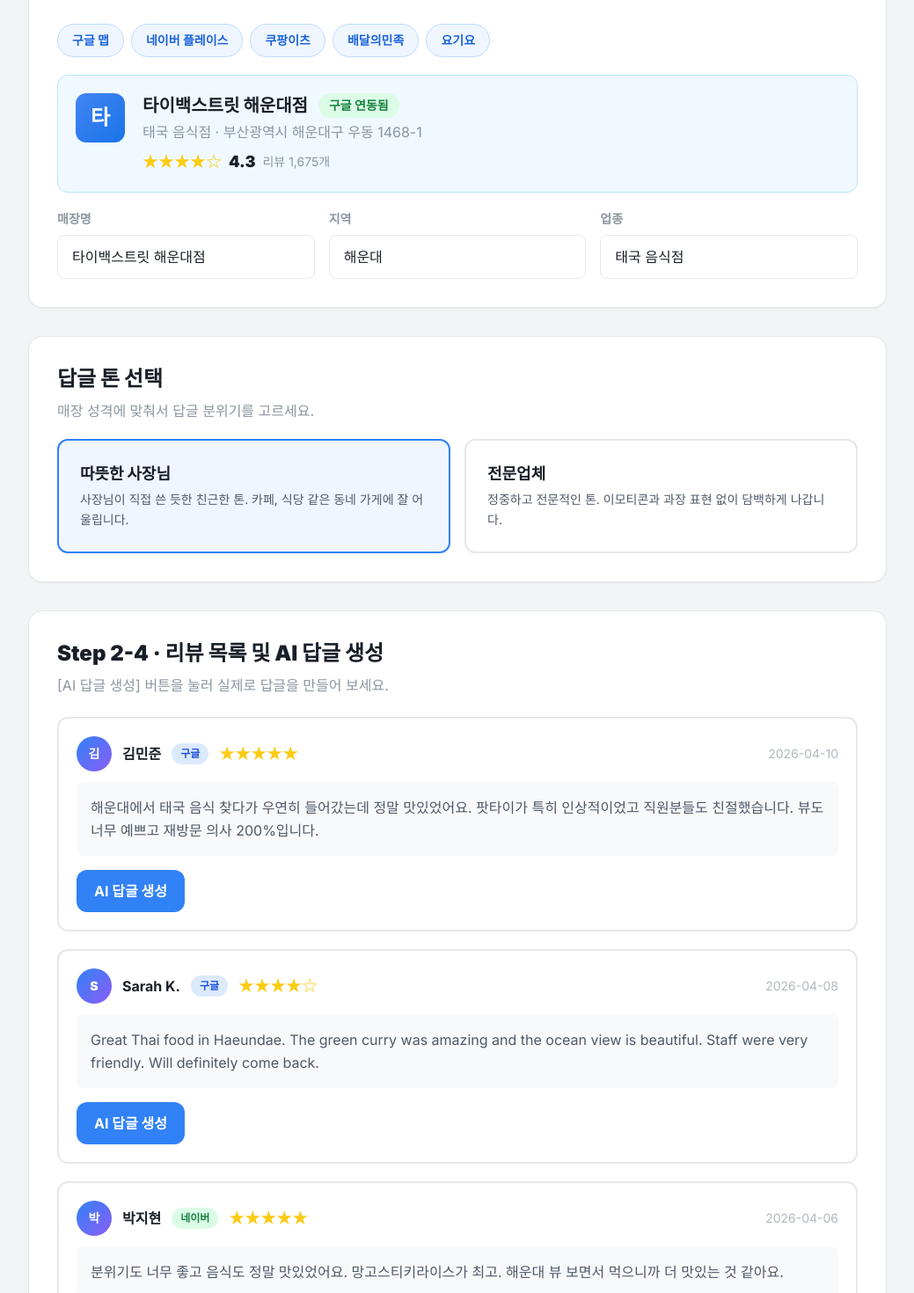
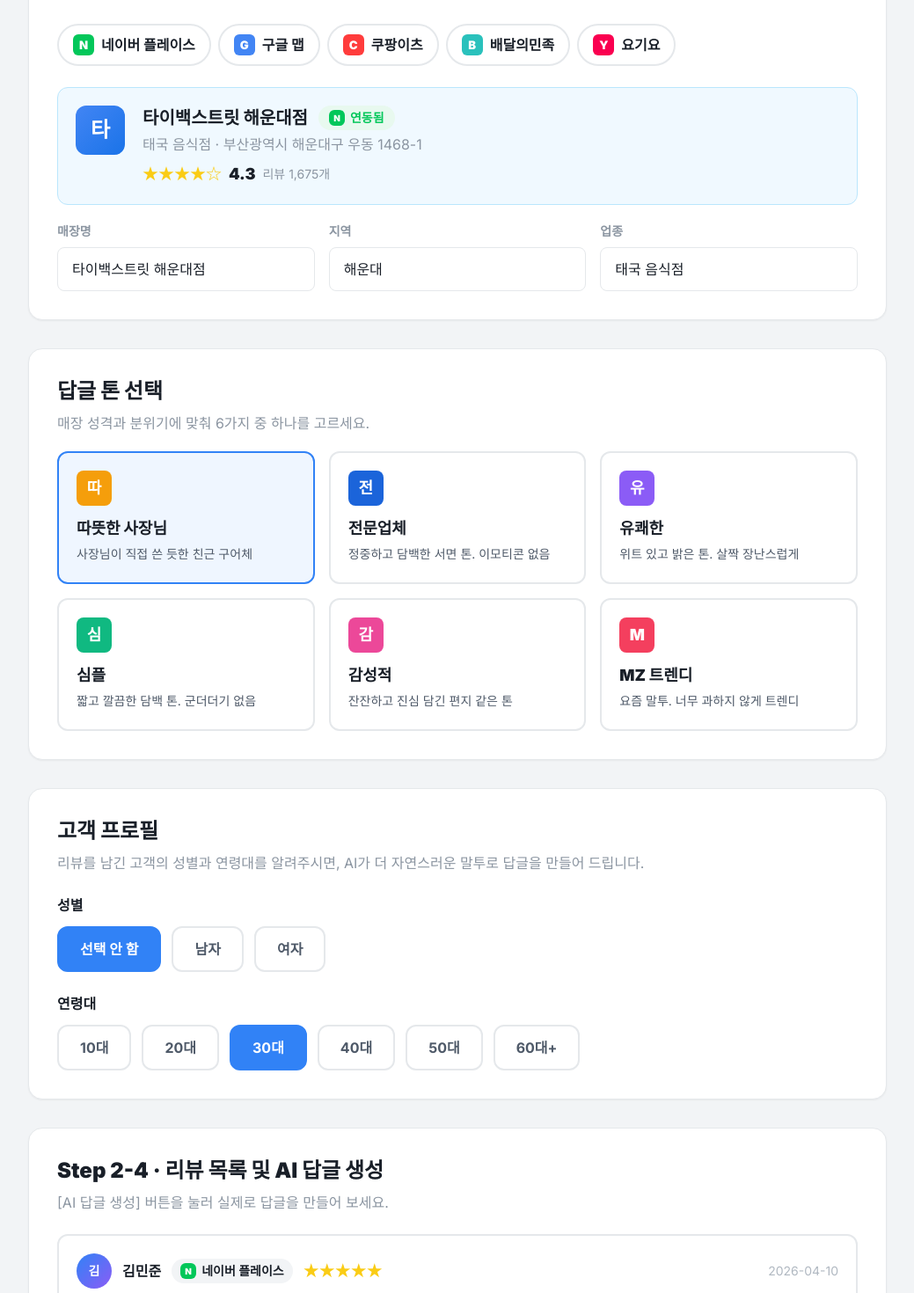
Before and after one commit to jty0221-del/localution, a Next.js app: page /service-intro in a window 1280 px wide. Shown: the part 980-2450 px from the top of the page at 88% size, without its empty margins (120-1159 px from the left). Built offline with nearby package versions, Linux system fonts and the light colour scheme.

Commit message:
feat(service-intro): 네이버 최좌측 · 플랫폼 브랜드 마크 · 6종 톤 · 고객 프로필

```diff
--- a/app/service-intro/page.tsx
+++ b/app/service-intro/page.tsx
@@ -15,7 +15,7 @@ const SAMPLE_STORE = {
 
 const SAMPLE_REVIEWS = [
   {
-    id: 'r1', platform: 'google', author: '김민준', rating: 5,
+    id: 'r1', platform: 'naver', author: '김민준', rating: 5,
     date: '2026-04-10',
     text: '해운대에서 태국 음식 찾다가 우연히 들어갔는데 정말 맛있었어요. 팟타이가 특히 인상적이었고 직원분들도 친절했습니다. 뷰도 너무 예쁘고 재방문 의사 200%입니다.',
   },
@@ -25,34 +25,77 @@ const SAMPLE_REVIEWS = [
     text: 'Great Thai food in Haeundae. The green curry was amazing and the ocean view is beautiful. Staff were very friendly. Will definitely come back.',
   },
   {
-    id: 'r3', platform: 'naver', author: '박지현', rating: 5,
+    id: 'r3', platform: 'coupang', author: '박지현', rating: 5,
     date: '2026-04-06',
     text: '분위기도 너무 좋고 음식도 정말 맛있었어요. 망고스티키라이스가 최고. 해운대 뷰 보면서 먹으니까 더 맛있는 것 같아요.',
   },
 ]
 
+// 플랫폼 순서: 네이버가 가장 좌측
+const PLATFORMS = [
+  { key: 'naver',   label: '네이버 플레이스', bg: '#03C75A', letter: 'N', text: '#FFFFFF' },
+  { key: 'google',  label: '구글 맵',         bg: '#4285F4', letter: 'G', text: '#FFFFFF' },
+  { key: 'coupang', label: '쿠팡이츠',        bg: '#FF3C3C', letter: 'C', text: '#FFFFFF' },
+  { key: 'baemin',  label: '배달의민족',      bg: '#2AC1BC', letter: 'B', text: '#FFFFFF' },
+  { key: 'yogiyo',  label: '요기요',          bg: '#FA0050', letter: 'Y', text: '#FFFFFF' },
+]
+
+// 6종 톤
+const TONES = [
+  { key: 'friendly', title: '따뜻한 사장님',  desc: '사장님이 직접 쓴 듯한 친근 구어체',           color: '#F59E0B' },
+  { key: 'expert',   title: '전문업체',        desc: '정중하고 담백한 서면 톤. 이모티콘 없음',      color: '#1B64DA' },
+  { key: 'witty',    title: '유쾌한',          desc: '위트 있고 밝은 톤. 살짝 장난스럽게',           color: '#8B5CF6' },
+  { key: 'simple',   title: '심플',            desc: '짧고 깔끔한 담백 톤. 군더더기 없음',           color: '#10B981' },
+  { key: 'emo',      title: '감성적',          desc: '잔잔하고 진심 담긴 편지 같은 톤',              color: '#EC4899' },
+  { key: 'mz',       title: 'MZ 트렌디',       desc: '요즘 말투. 너무 과하지 않게 트렌디',           color: '#F43F5E' },
+]
+
+const GENDERS = [
+  { key: 'none',   label: '선택 안 함' },
+  { key: 'male',   label: '남자' },
+  { key: 'female', label: '여자' },
+]
+
+const AGES = [
+  { key: 'teen', label: '10대' },
+  { key: '20s',  label: '20대' },
+  { key: '30s',  label: '30대' },
+  { key: '40s',  label: '40대' },
+  { key: '50s',  label: '50대' },
+  { key: '60s',  label: '60대+' },
+]
+
 const STEPS = [
-  { num: 1, icon: '1', title: '플랫폼 연동', desc: '구글 맵, 네이버 플레이스, 쿠팡이츠, 배민, 요기요 등 매장 URL이나 매장명을 입력하면 자동으로 매장 정보를 가져옵니다.' },
-  { num: 2, icon: '2', title: '리뷰 목록 확인', desc: '연동된 플랫폼의 최신 리뷰를 한 화면에서 확인합니다. 별점·미답변 필터를 지원합니다.' },
-  { num: 3, icon: '3', title: 'AI 답글 생성', desc: '리뷰 내용과 매장 특성을 분석해서 SEO 맞춤 답글을 만들어 줍니다. 따뜻한 사장님 톤과 전문업체 톤 중에서 고를 수 있어요.' },
-  { num: 4, icon: '4', title: '검토 및 수정', desc: '생성된 답글을 직접 편집하고 다듬을 수 있습니다.' },
-  { num: 5, icon: '5', title: '직접 게시', desc: '완성된 답글을 복사해서 각 플랫폼에 직접 게시합니다.' },
+  { num: 1, title: '플랫폼 연동', desc: '네이버 플레이스, 구글 맵, 쿠팡이츠, 배달의민족, 요기요 등 매장 URL이나 매장명을 입력하면 자동으로 가져옵니다.' },
+  { num: 2, title: '리뷰 목록 확인', desc: '연동된 플랫폼의 최신 리뷰를 한 화면에서 확인합니다. 별점·미답변 필터 지원.' },
+  { num: 3, title: 'AI 답글 생성', desc: '리뷰 내용과 매장 특성, 고객 프로필(성별·연령대)을 반영해 SEO 맞춤 답글을 만들어 줍니다. 톤은 6가지 중 선택.' },
+  { num: 4, title: '검토 및 수정', desc: '생성된 답글을 직접 편집하고 다듬을 수 있습니다.' },
+  { num: 5, title: '직접 게시', desc: '완성된 답글을 복사해서 각 플랫폼에 직접 게시합니다.' },
 ]
 
 function Stars({ n }: { n: number }) {
   return <span className="text-yellow-400 text-lg">{'★'.repeat(n)}{'☆'.repeat(5 - n)}</span>
 }
 
+function PlatformMark({ keyName, size = 28 }: { keyName: string; size?: number }) {
+  const p = PLATFORMS.find(x => x.key === keyName) || PLATFORMS[0]
+  return (
+    <span
+      className="inline-flex items-center justify-center rounded-md font-black flex-shrink-0"
+      style={{ width: size, height: size, background: p.bg, color: p.text, fontSize: size * 0.55 }}>
+      {p.letter}
+    </span>
+  )
+}
+
 function PlatformBadge({ p }: { p: string }) {
-  const map: Record<string, { label: string; bg: string; color: string }> = {
-    google: { label: '구글', bg: 'bg-blue-100', color: 'text-blue-700' },
-    naver:  { label: '네이버', bg: 'bg-green-100', color: 'text-green-700' },
-    coupang:{ label: '쿠팡이츠', bg: 'bg-red-100', color: 'text-red-700' },
-    baemin: { label: '배민', bg: 'bg-teal-100', color: 'text-teal-700' },
-    yogiyo: { label: '요기요', bg: 'bg-pink-100', color: 'text-pink-700' },
-  }
-  const m = map[p] || map.google
-  return <span className={`text-xs px-2.5 py-1 rounded-full ${m.bg} ${m.color} font-bold`}>{m.label}</span>
+  const plat = PLATFORMS.find(x => x.key === p) || PLATFORMS[0]
+  return (
+    <span className="inline-flex items-center gap-1.5 text-sm px-2.5 py-1 rounded-full bg-[#F2F4F6] text-[#191F28] font-bold">
+      <PlatformMark keyName={p} size={18} />
+      {plat.label}
+    </span>
+  )
 }
 
 export default function ServiceIntro() {
@@ -63,7 +106,9 @@ export default function ServiceIntro() {
   const [storeName, setStoreName] = useState(SAMPLE_STORE.name)
   const [region, setRegion] = useState('해운대')
   const [bizType, setBizType] = useState('태국 음식점')
-  const [tone, setTone] = useState<'friendly' | 'expert'>('friendly')
+  const [tone, setTone] = useState<string>('friendly')
+  const [gender, setGender] = useState<string>('none')
+  const [age, setAge] = useState<string>('30s')
 
   async function generateReply(reviewId: string, reviewText: string) {
     setLoading(prev => ({ ...prev, [reviewId]: true }))
@@ -75,15 +120,16 @@ export default function ServiceIntro() {
         headers: { 'Content-Type': 'application/json' },
         body: JSON.stringify({
           review: reviewText,
-          platform: '구글',
+          platform: '네이버',
           storeName,
           region,
           bizType,
+          customerProfile: { gender, age },
           aiSettings: {
             tone,
             length: 'medium',
             includes: { thanks: true, revisit: true, mention: true, personalize: true, improve: true, keyword: true },
-            closing: tone === 'expert' ? '' : '해운대에서 또 만나요',
+            closing: tone === 'expert' ? '' : '',
             excludes: '',
           },
         }),
@@ -100,7 +146,6 @@ export default function ServiceIntro() {
   return (
     <div className="min-h-screen bg-[#F2F4F6]">
 
-      {/* 헤더 */}
       <div style={{ background: 'linear-gradient(135deg, #1B3FD8 0%, #3182F6 100%)' }} className="text-white">
         <div className="max-w-5xl mx-auto px-6 py-14">
           <div className="flex items-center gap-3 mb-8">
@@ -112,10 +157,10 @@ export default function ServiceIntro() {
           <h1 className="text-5xl font-black mb-5 leading-tight">AI 리뷰 답글 자동화 서비스</h1>
           <p className="text-white/85 text-xl leading-relaxed max-w-3xl">
             네이버 플레이스, 구글, 쿠팡이츠, 배달의민족, 요기요 리뷰를<br/>
-            한 곳에서 확인하고 매장에 맞는 SEO 답글을 만들어 드립니다.
+            한 곳에서 확인하고 매장과 고객 프로필에 맞는 답글을 만들어 드립니다.
           </p>
           <div className="flex gap-10 mt-8">
-            {[['5개+', '연동 플랫폼'], ['Claude', 'AI 엔진'], ['5개 언어', '다국어 지원']].map(([v, l]) => (
+            {[['5개+', '연동 플랫폼'], ['6종', '답글 톤'], ['Claude', 'AI 엔진']].map(([v, l]) => (
               <div key={l}>
                 <div className="text-3xl font-black">{v}</div>
                 <div className="text-white/70 text-sm mt-1">{l}</div>
@@ -146,7 +191,7 @@ export default function ServiceIntro() {
           {STEPS.map(s => activeStep === s.num && (
             <div key={s.num} className="bg-white rounded-2xl p-8 shadow-sm border border-[#E5E8EB]">
               <div className="flex items-center gap-4 mb-4">
-                <div className="w-14 h-14 rounded-xl bg-[#3182F6] flex items-center justify-center text-white font-black text-2xl">{s.icon}</div>
+                <div className="w-14 h-14 rounded-xl bg-[#3182F6] flex items-center justify-center text-white font-black text-2xl">{s.num}</div>
                 <div>
                   <p className="text-sm text-[#3182F6] font-bold">Step {s.num}</p>
                   <h3 className="text-2xl font-black text-[#191F28]">{s.title}</h3>
@@ -157,15 +202,19 @@ export default function ServiceIntro() {
           ))}
         </div>
 
-        {/* 매장 정보 설정 */}
+        {/* 매장 정보 */}
         <div className="bg-white rounded-2xl p-8 shadow-sm border border-[#E5E8EB] mb-8">
           <h2 className="text-2xl font-black text-[#191F28] mb-2">Step 1 · 연동된 매장 정보</h2>
-          <p className="text-base text-[#8B95A1] mb-6">실제 사용 시 구글 맵, 네이버 플레이스, 쿠팡이츠, 배민, 요기요 등 URL이나 매장명을 입력하면 자동으로 가져옵니다.</p>
+          <p className="text-base text-[#8B95A1] mb-6">네이버 플레이스, 구글 맵, 쿠팡이츠, 배달의민족, 요기요 URL이나 매장명을 입력하면 자동으로 가져옵니다.</p>
 
-          {/* 지원 플랫폼 칩 */}
-          <div className="flex flex-wrap gap-2 mb-5">
-            {['구글 맵', '네이버 플레이스', '쿠팡이츠', '배달의민족', '요기요'].map(name => (
-              <span key={name} className="text-sm px-4 py-2 rounded-full bg-[#EFF6FF] border border-[#BFDBFE] text-[#1B64DA] font-bold">{name}</span>
+          {/* 플랫폼 칩 (네이버가 가장 좌측) */}
+          <div className="flex flex-wrap gap-2 mb-6">
+            {PLATFORMS.map(p => (
+              <span key={p.key}
+                className="inline-flex items-center gap-2 text-base px-4 py-2.5 rounded-full bg-white border-2 border-[#E5E8EB] text-[#191F28] font-bold">
+                <PlatformMark keyName={p.key} size={24} />
+                {p.label}
+              </span>
             ))}
           </div>
 
@@ -175,7 +224,9 @@ export default function ServiceIntro() {
             <div className="flex-1">
               <div className="flex items-center gap-3 flex-wrap">
                 <h3 className="text-xl font-black text-[#191F28]">{SAMPLE_STORE.name}</h3>
-                <span className="text-sm px-3 py-1 rounded-full bg-green-100 text-green-700 font-bold">구글 연동됨</span>
+                <span className="inline-flex items-center gap-1.5 text-sm px-3 py-1 rounded-full bg-[#E8F9EF] text-[#03C75A] font-bold">
+                  <PlatformMark keyName="naver" size={18} /> 연동됨
+                </span>
               </div>
               <p className="text-base text-[#8B95A1] mt-1">{SAMPLE_STORE.category} · {SAMPLE_STORE.address}</p>
               <div className="flex items-center gap-2 mt-2">
@@ -204,31 +255,70 @@ export default function ServiceIntro() {
           </div>
         </div>
 
-        {/* 톤 선택 */}
+        {/* 톤 선택 (6종) */}
         <div className="bg-white rounded-2xl p-8 shadow-sm border border-[#E5E8EB] mb-8">
           <h2 className="text-2xl font-black text-[#191F28] mb-2">답글 톤 선택</h2>
-          <p className="text-base text-[#8B95A1] mb-5">매장 성격에 맞춰서 답글 분위기를 고르세요.</p>
-          <div className="grid grid-cols-2 gap-4">
+          <p className="text-base text-[#8B95A1] mb-5">매장 성격과 분위기에 맞춰 6가지 중 하나를 고르세요.</p>
+          <div className="grid grid-cols-3 gap-4">
+            {TONES.map(t => (
               <button
-              onClick={() => setTone('friendly')}
-              className={`text-left p-6 rounded-xl border-2 transition-all ${
-                tone === 'friendly'
+                key={t.key}
+                onClick={() => setTone(t.key)}
+                className={`text-left p-5 rounded-xl border-2 transition-all ${
+                  tone === t.key
                     ? 'border-[#3182F6] bg-[#EFF6FF]'
                     : 'border-[#E5E8EB] bg-white hover:border-[#BFDBFE]'
                 }`}>
-              <div className="text-lg font-black text-[#191F28] mb-1">따뜻한 사장님</div>
-              <div className="text-sm text-[#4E5968] leading-relaxed">사장님이 직접 쓴 듯한 친근한 톤. 카페, 식당 같은 동네 가게에 잘 어울립니다.</div>
+                <div className="w-10 h-10 rounded-lg mb-3 flex items-center justify-center text-white font-black text-lg"
+                  style={{ background: t.color }}>
+                  {t.title.slice(0, 1)}
+                </div>
+                <div className="text-lg font-black text-[#191F28] mb-1">{t.title}</div>
+                <div className="text-sm text-[#4E5968] leading-relaxed">{t.desc}</div>
               </button>
+            ))}
+          </div>
+        </div>
+
+        {/* 고객 프로필 (성별·연령대) */}
+        <div className="bg-white rounded-2xl p-8 shadow-sm border border-[#E5E8EB] mb-8">
+          <h2 className="text-2xl font-black text-[#191F28] mb-2">고객 프로필</h2>
+          <p className="text-base text-[#8B95A1] mb-6">리뷰를 남긴 고객의 성별과 연령대를 알려주시면, AI가 더 자연스러운 말투로 답글을 만들어 드립니다.</p>
+
+          <div className="mb-6">
+            <label className="text-base font-bold text-[#191F28] block mb-3">성별</label>
+            <div className="flex gap-3">
+              {GENDERS.map(g => (
                 <button
-              onClick={() => setTone('expert')}
-              className={`text-left p-6 rounded-xl border-2 transition-all ${
-                tone === 'expert'
-                  ? 'border-[#3182F6] bg-[#EFF6FF]'
-                  : 'border-[#E5E8EB] bg-white hover:border-[#BFDBFE]'
+                  key={g.key}
+                  onClick={() => setGender(g.key)}
+                  className={`px-6 py-3 rounded-xl border-2 text-base font-bold transition-all ${
+                    gender === g.key
+                      ? 'border-[#3182F6] bg-[#3182F6] text-white'
+                      : 'border-[#E5E8EB] bg-white text-[#4E5968] hover:border-[#3182F6]'
                   }`}>
-              <div className="text-lg font-black text-[#191F28] mb-1">전문업체</div>
-              <div className="text-sm text-[#4E5968] leading-relaxed">정중하고 전문적인 톤. 이모티콘과 과장 표현 없이 담백하게 나갑니다.</div>
+                  {g.label}
                 </button>
+              ))}
+            </div>
+          </div>
+
+          <div>
+            <label className="text-base font-bold text-[#191F28] block mb-3">연령대</label>
+            <div className="flex gap-3 flex-wrap">
+              {AGES.map(a => (
+                <button
+                  key={a.key}
+                  onClick={() => setAge(a.key)}
+                  className={`px-6 py-3 rounded-xl border-2 text-base font-bold transition-all ${
+                    age === a.key
+                      ? 'border-[#3182F6] bg-[#3182F6] text-white'
+                      : 'border-[#E5E8EB] bg-white text-[#4E5968] hover:border-[#3182F6]'
+                  }`}>
+                  {a.label}
+                </button>
+              ))}
+            </div>
           </div>
         </div>
 
@@ -267,13 +357,13 @@ export default function ServiceIntro() {
                     <p className="text-sm font-black text-[#3182F6] mb-3">AI 생성 답글 · 편집 후 플랫폼에 직접 게시</p>
                     <textarea defaultValue={aiReplies[r.id]} rows={5}
                       className="w-full border border-[#93C5FD] rounded-xl px-4 py-3 text-base outline-none focus:border-[#3182F6] resize-none bg-white leading-relaxed" />
-                    <div className="flex gap-2 justify-between mt-3">
+                    <div className="flex gap-2 justify-between mt-3 flex-wrap">
                       <button onClick={() => generateReply(r.id, r.text)}
                         className="text-sm px-4 py-2 border border-[#3182F6] text-[#3182F6] rounded-lg hover:bg-[#EFF6FF] font-bold">
                         재생성
                       </button>
                       <div className="flex items-center gap-2 text-sm text-[#8B95A1]">
-                        <span>복사 후 네이버/구글/쿠팡이츠/배민/요기요에 직접 게시</span>
+                        <span>복사 후 각 플랫폼에 직접 게시</span>
                       </div>
                     </div>
                   </div>
```
Lines whose indentation alone changed are shown as unchanged.
